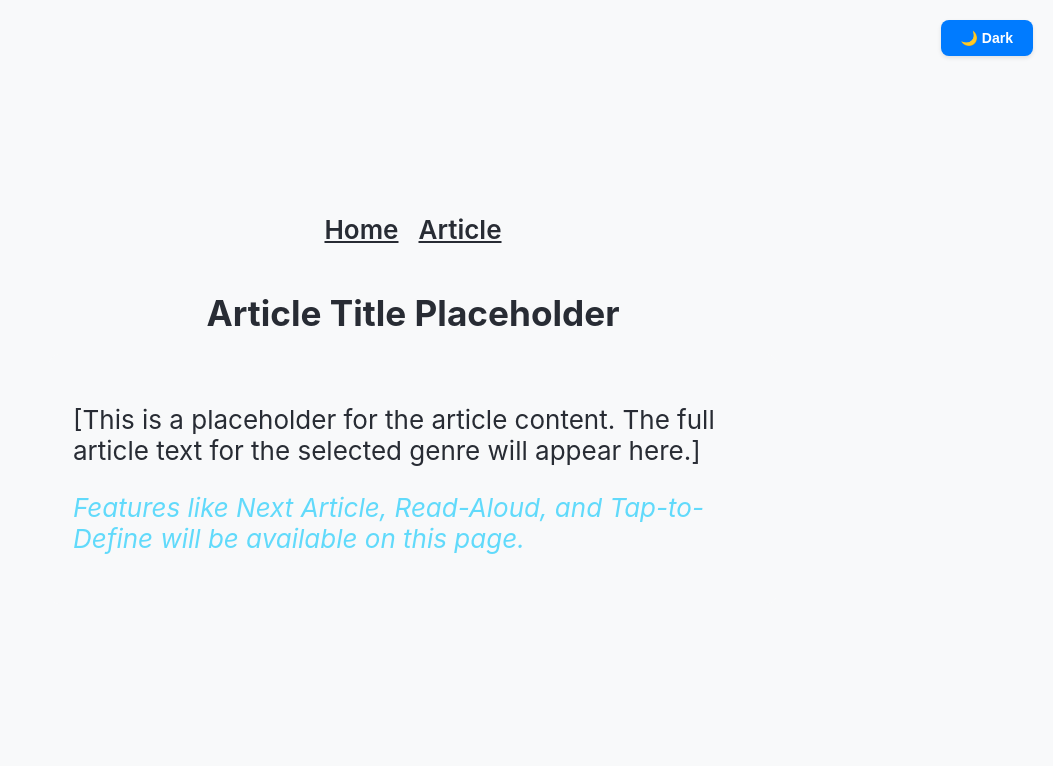
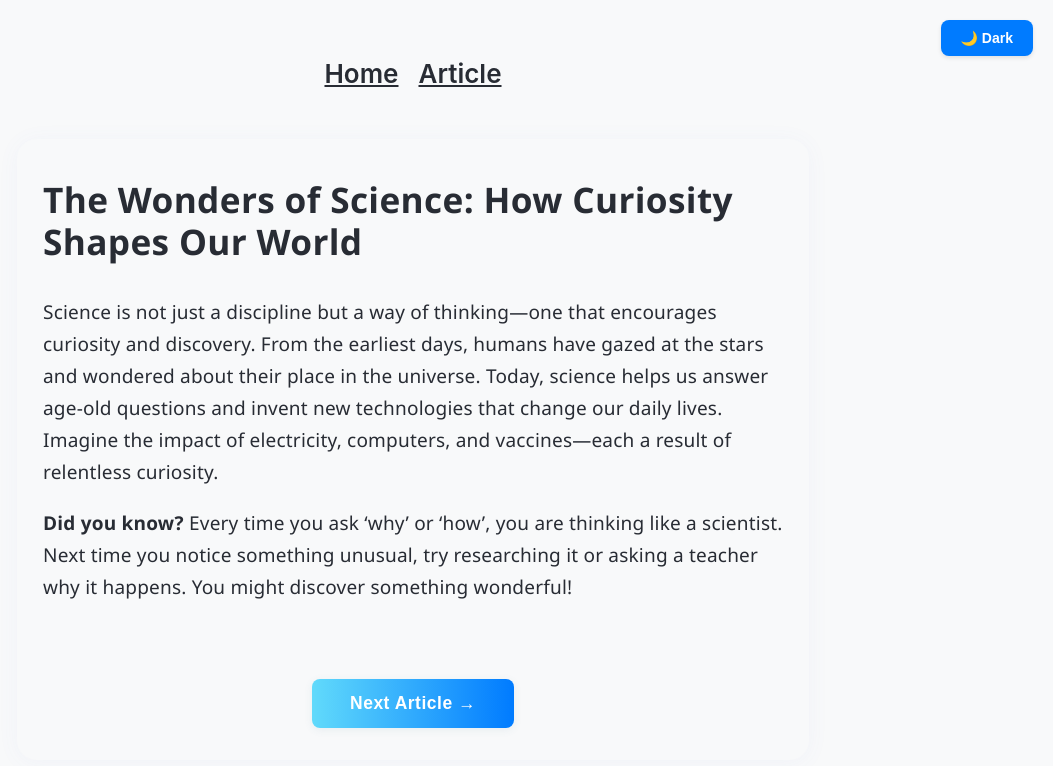
Before and after one commit to SrivigneshM11/readease-98096-107771, a React (Create React App) app in the folder frontend_react/: page /article in a window 1280 px wide. Shown: the top 766 px of the page, without its empty margins (227-1280 px from the left). Built offline with nearby package versions, Linux system fonts and the light colour scheme; the HTML template or start-up script is replaced by a standard one.

Commit message:
CheckPoint - cg21ebfc24

```diff
--- a/frontend_react/src/App.css
+++ b/frontend_react/src/App.css
@@ -177,3 +177,31 @@
     padding: 0 2vw 10px 2vw;
   }
 }
+
+/* ---- ArticleView styles ---- */
+.btn,
+.btn-large {
+  display: inline-block;
+  background: var(--button-bg);
+  color: var(--button-text);
+  padding: 10px 26px;
+  border-radius: 7px;
+  font-weight: 600;
+  border: none;
+  font-size: 1rem;
+  letter-spacing: 0.02em;
+  cursor: pointer;
+  transition: background 0.2s, box-shadow 0.2s, transform 0.1s;
+  margin-top: 6px;
+}
+.btn-large {
+  font-size: 1.12rem;
+  padding: 14px 38px;
+}
+/* Font and spacing tweaks for article reading experience */
+@media (max-width: 900px) {
+  .article-view-section {
+    padding: 24px 8px 22px 8px !important;
+    max-width: 98vw !important;
+  }
+}
--- /dev/null
+++ b/frontend_react/src/components/ArticleView.js
@@ -0,0 +1,81 @@
+import React from "react";
+
+// PUBLIC_INTERFACE
+function ArticleView({ title, content, onNextArticle }) {
+  /**
+   * ArticleView: Displays an article with modern fonts, excellent spacing,
+   * and a "Next Article" button at the bottom. Designed for maximum readability.
+   * @param {string} title - The article headline/title.
+   * @param {string|JSX.Element} content - The article body content.
+   * @param {function} onNextArticle - Callback for loading the next article.
+   */
+  return (
+    <section
+      style={{
+        width: "100%",
+        maxWidth: 740,
+        margin: "32px auto 0 auto",
+        background: "var(--bg-secondary)",
+        borderRadius: 20,
+        boxShadow: "0 2px 22px 0 rgba(90,110,210,0.05)",
+        padding: "40px 26px 32px 26px",
+        color: "var(--text-primary)",
+        fontFamily: `'Segoe UI', 'Roboto', 'Oxygen', 'Fira Sans', sans-serif`,
+        display: "flex",
+        flexDirection: "column",
+        alignItems: "stretch",
+      }}
+      aria-label="Reading Article"
+    >
+      <h1
+        style={{
+          fontSize: "2.2rem",
+          fontWeight: 800,
+          margin: "0 0 16px 0",
+          letterSpacing: "0.01em",
+          lineHeight: 1.17,
+          textAlign: "left",
+        }}
+      >
+        {title}
+      </h1>
+      <article
+        style={{
+          fontSize: "1.19rem",
+          lineHeight: 1.68,
+          marginBottom: 36,
+          textAlign: "left",
+          letterSpacing: "0.01em",
+          wordBreak: "break-word",
+        }}
+      >
+        {content}
+      </article>
+      <button
+        type="button"
+        aria-label="Next Article"
+        className="btn btn-large"
+        style={{
+          alignSelf: "center",
+          background: "linear-gradient(90deg, var(--text-secondary), var(--button-bg))",
+          color: "var(--button-text)",
+          fontSize: "1.09rem",
+          fontWeight: 600,
+          border: "none",
+          borderRadius: 8,
+          padding: "14px 38px",
+          marginTop: "20px",
+          letterSpacing: "0.03em",
+          boxShadow: "0 2px 8px 0 rgba(70,120,140,0.09)",
+          cursor: "pointer",
+          transition: "background 0.2s, box-shadow 0.2s, transform 0.11s",
+        }}
+        onClick={onNextArticle}
+      >
+        Next Article →
+      </button>
+    </section>
+  );
+}
+
+export default ArticleView;
--- a/frontend_react/src/pages/Article.js
+++ b/frontend_react/src/pages/Article.js
@@ -1,22 +1,55 @@
-import React from "react";
+import React, { useState } from "react";
+import ArticleView from "../components/ArticleView";
 
 // PUBLIC_INTERFACE
 function Article() {
-  /** Article reading page (placeholder) */
+  /**
+   * Article reading page. Displays article using ArticleView.
+   * Later, connect to fetch actual articles from backend/REST API.
+   */
+  // For demonstration, using static placeholder data and cycling between two fake articles
+  const demoArticles = [
+    {
+      title: "The Wonders of Science: How Curiosity Shapes Our World",
+      content: (
+        <>
+          <p>
+            Science is not just a discipline but a way of thinking—one that encourages curiosity and discovery. From the earliest days, humans have gazed at the stars and wondered about their place in the universe. Today, science helps us answer age-old questions and invent new technologies that change our daily lives. Imagine the impact of electricity, computers, and vaccines—each a result of relentless curiosity.
+          </p>
+          <p>
+            <b>Did you know?</b> Every time you ask ‘why’ or ‘how’, you are thinking like a scientist. Next time you notice something unusual, try researching it or asking a teacher why it happens. You might discover something wonderful!
+          </p>
+        </>
+      ),
+    },
+    {
+      title: "Healthy Habits: Small Steps, Big Changes",
+      content: (
+        <>
+          <p>
+            Building healthy habits isn’t about drastic changes—tiny improvements add up over time. Eating a piece of fruit, taking a walk, or getting enough sleep can make a big difference to your mind and body. Try setting a small goal each week, like choosing water over soda or reading before bed instead of using your phone.
+          </p>
+          <p>
+            <b>Quick tip:</b> Make habits easier by putting reminders in places you see often. Consistency, not perfection, is what counts on your journey to health!
+          </p>
+        </>
+      ),
+    },
+  ];
+
+  const [articleIndex, setArticleIndex] = useState(0);
+
+  // Simulate 'Next Article' cycling through demo list
+  const handleNextArticle = () => {
+    setArticleIndex((prevIdx) => (prevIdx + 1) % demoArticles.length);
+  };
+
   return (
-    <section>
-      <h1 style={{ fontSize: "2.2rem", fontWeight: 700, marginBottom: 20 }}>
-        Article Title Placeholder
-      </h1>
-      <div style={{ maxWidth: 680, margin: "auto", textAlign: "left", color: "var(--text-primary)", background: "var(--bg-secondary)", borderRadius: 12, padding: 24 }}>
-        <p>
-          [This is a placeholder for the article content. The full article text for the selected genre will appear here.]
-        </p>
-        <p style={{ fontStyle: 'italic', color: 'var(--text-secondary)' }}>
-          Features like Next Article, Read-Aloud, and Tap-to-Define will be available on this page.
-        </p>
-      </div>
-    </section>
+    <ArticleView
+      title={demoArticles[articleIndex].title}
+      content={demoArticles[articleIndex].content}
+      onNextArticle={handleNextArticle}
+    />
   );
 }
 
```
